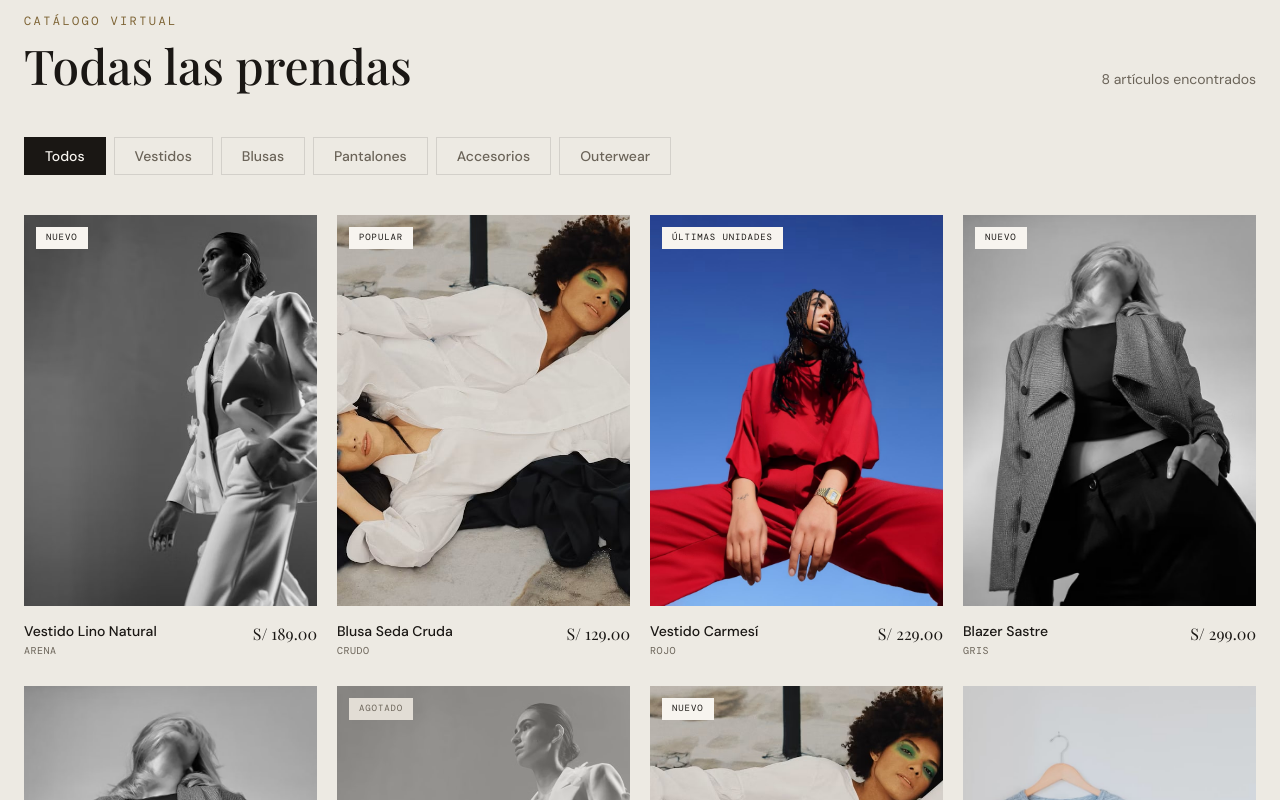
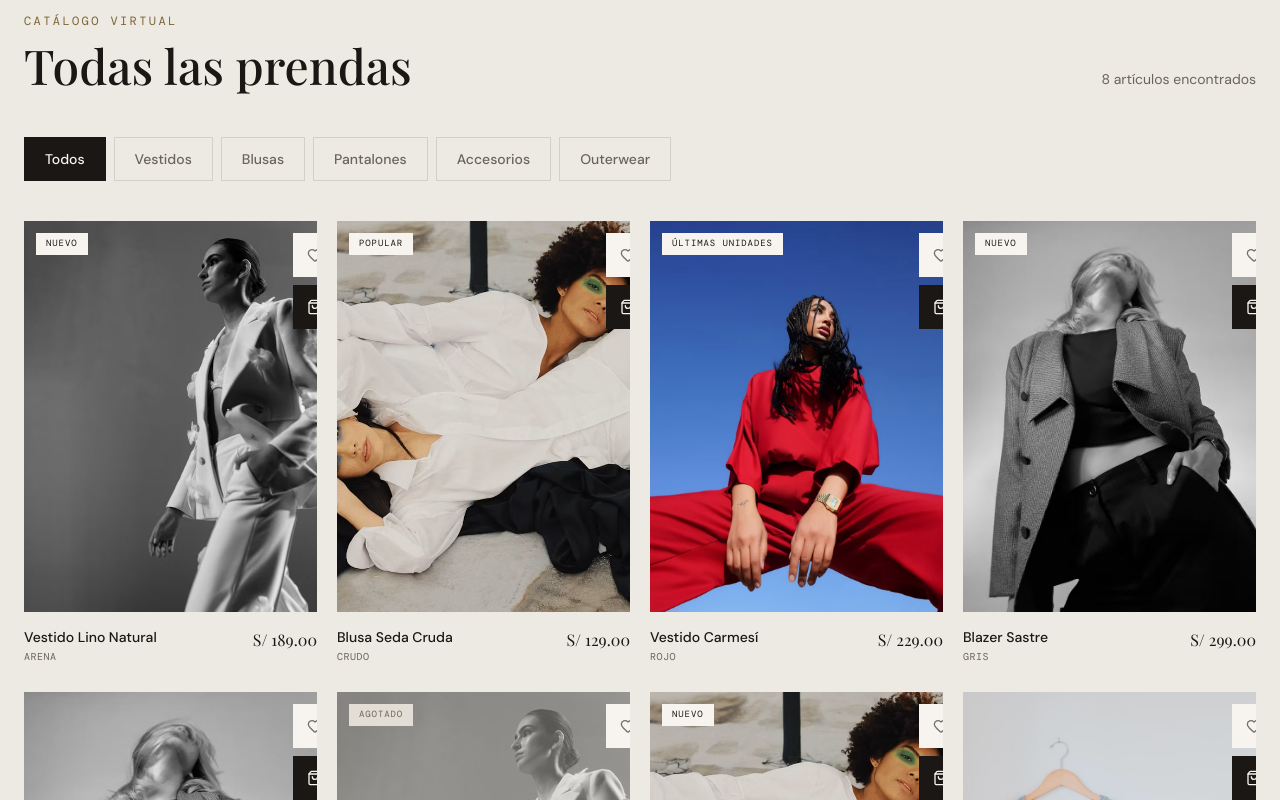
Before and after one commit to biondamd/Landing-Page-Novastyle, a Next.js app: page / in a window 1280 px wide. Shown: the part 1980-2780 px from the top of the page. Built offline with nearby package versions, Linux system fonts and the light colour scheme; a web font is replaced by a local one.

Commit message:
fix: HU-12 áreas táctiles ≥44px en móvil

```diff
--- a/app/globals.css
+++ b/app/globals.css
@@ -227,6 +227,18 @@ footer[id],
   }
 }
 
+/*
+ * En dispositivos táctiles (sin hover) las acciones que en escritorio aparecen
+ * al pasar el cursor se muestran siempre: "revelar al hover" no funciona al
+ * tocar y dejaría los botones inalcanzables.
+ */
+@media (hover: none) {
+  .touch-reveal {
+    transform: none;
+    opacity: 1;
+  }
+}
+
 /* Scrollbars ocultas en todo el sitio, como en el prototipo. */
 * {
   scrollbar-width: none;
--- a/components/sections/Catalog.tsx
+++ b/components/sections/Catalog.tsx
@@ -73,7 +73,7 @@ export default function Catalog({ products, categories }: CatalogProps) {
                 type="button"
                 onClick={() => changeFilter(option)}
                 aria-pressed={active}
-                className={`border px-5 py-2 text-sm transition-all duration-200 ${
+                className={`inline-flex min-h-11 items-center border px-5 text-sm transition-all duration-200 ${
                   active
                     ? "border-foreground bg-foreground text-primary-foreground"
                     : "border-border text-muted-foreground hover:border-foreground hover:text-foreground"
@@ -130,7 +130,7 @@ export default function Catalog({ products, categories }: CatalogProps) {
                         </span>
                       )}
 
-                      <div className="absolute right-3 top-3 flex translate-x-8 flex-col gap-2 opacity-0 transition-all duration-300 group-hover:translate-x-0 group-hover:opacity-100">
+                      <div className="touch-reveal absolute right-3 top-3 flex translate-x-8 flex-col gap-2 opacity-0 transition-all duration-300 group-hover:translate-x-0 group-hover:opacity-100">
                         <button
                           type="button"
                           onClick={() => toggleWishlist(product.id)}
@@ -140,14 +140,14 @@ export default function Catalog({ products, categories }: CatalogProps) {
                               ? `Quitar ${product.name} de favoritos`
                               : `Añadir ${product.name} a favoritos`
                           }
-                          className={`flex h-8 w-8 items-center justify-center bg-background transition-colors ${
+                          className={`flex h-11 w-11 items-center justify-center bg-background transition-colors ${
                             wishlist.has(product.id)
                               ? "text-destructive"
                               : "text-foreground/60 hover:text-foreground"
                           }`}
                         >
                           <Heart
-                            size={14}
+                            size={16}
                             aria-hidden="true"
                             fill={wishlist.has(product.id) ? "currentColor" : "none"}
                           />
@@ -157,9 +157,9 @@ export default function Catalog({ products, categories }: CatalogProps) {
                           <button
                             type="button"
                             aria-label={`Añadir ${product.name} al carrito`}
-                            className="flex h-8 w-8 items-center justify-center bg-foreground text-primary-foreground transition-colors hover:bg-accent hover:text-foreground"
+                            className="flex h-11 w-11 items-center justify-center bg-foreground text-primary-foreground transition-colors hover:bg-accent hover:text-foreground"
                           >
-                            <ShoppingBag size={14} aria-hidden="true" />
+                            <ShoppingBag size={16} aria-hidden="true" />
                           </button>
                         )}
                       </div>
```
